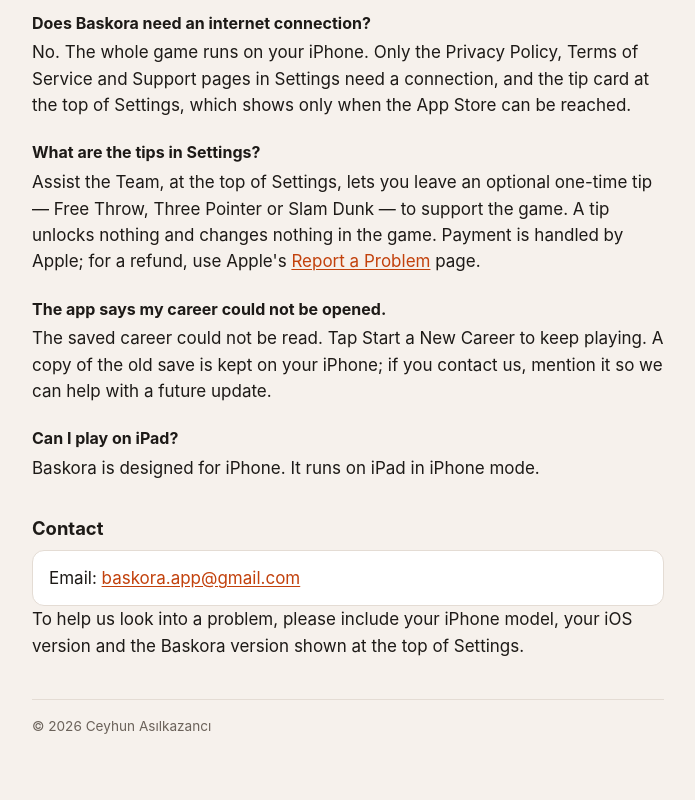
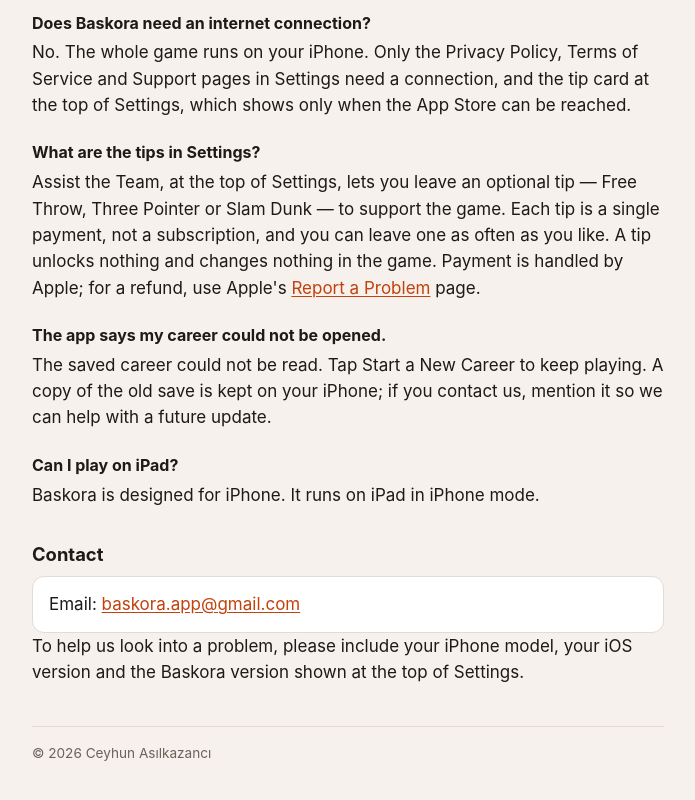
Before and after one commit to baskoraapp/baskora, a plain HTML site: page support.html in a window 1280 px wide. Shown: the part 1246-2046 px from the top of the page, without its empty margins (292-987 px from the left). Drawn offline with Linux system fonts and the light colour scheme.

Commit message:
Update support.html

```diff
--- a/support.html
+++ b/support.html
@@ -51,7 +51,7 @@
     <p>No. The whole game runs on your iPhone. Only the Privacy Policy, Terms of Service and Support pages in Settings need a connection, and the tip card at the top of Settings, which shows only when the App Store can be reached.</p>
 
     <h3>What are the tips in Settings?</h3>
-    <p>Assist the Team, at the top of Settings, lets you leave an optional one-time tip — Free Throw, Three Pointer or Slam Dunk — to support the game. A tip unlocks nothing and changes nothing in the game. Payment is handled by Apple; for a refund, use Apple's <a href="https://reportaproblem.apple.com">Report a Problem</a> page.</p>
+    <p>Assist the Team, at the top of Settings, lets you leave an optional tip — Free Throw, Three Pointer or Slam Dunk — to support the game. Each tip is a single payment, not a subscription, and you can leave one as often as you like. A tip unlocks nothing and changes nothing in the game. Payment is handled by Apple; for a refund, use Apple's <a href="https://reportaproblem.apple.com">Report a Problem</a> page.</p>
 
     <h3>The app says my career could not be opened.</h3>
     <p>The saved career could not be read. Tap Start a New Career to keep playing. A copy of the old save is kept on your iPhone; if you contact us, mention it so we can help with a future update.</p>
```
